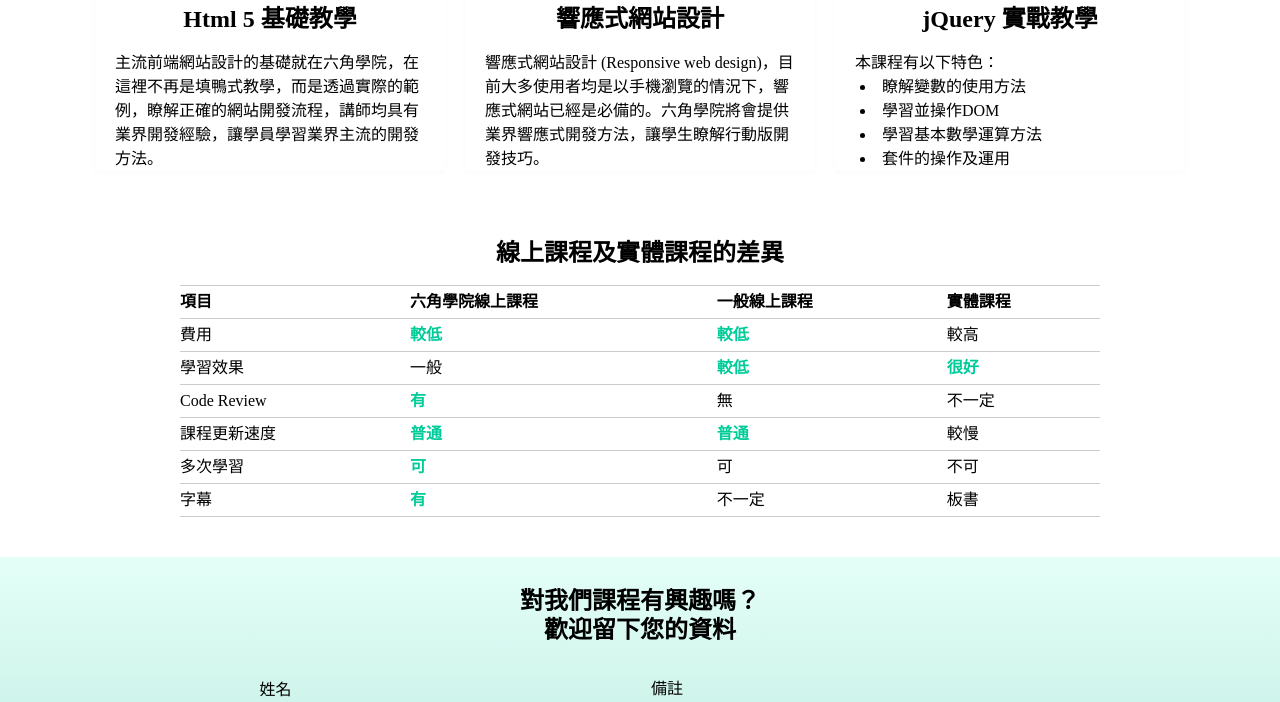
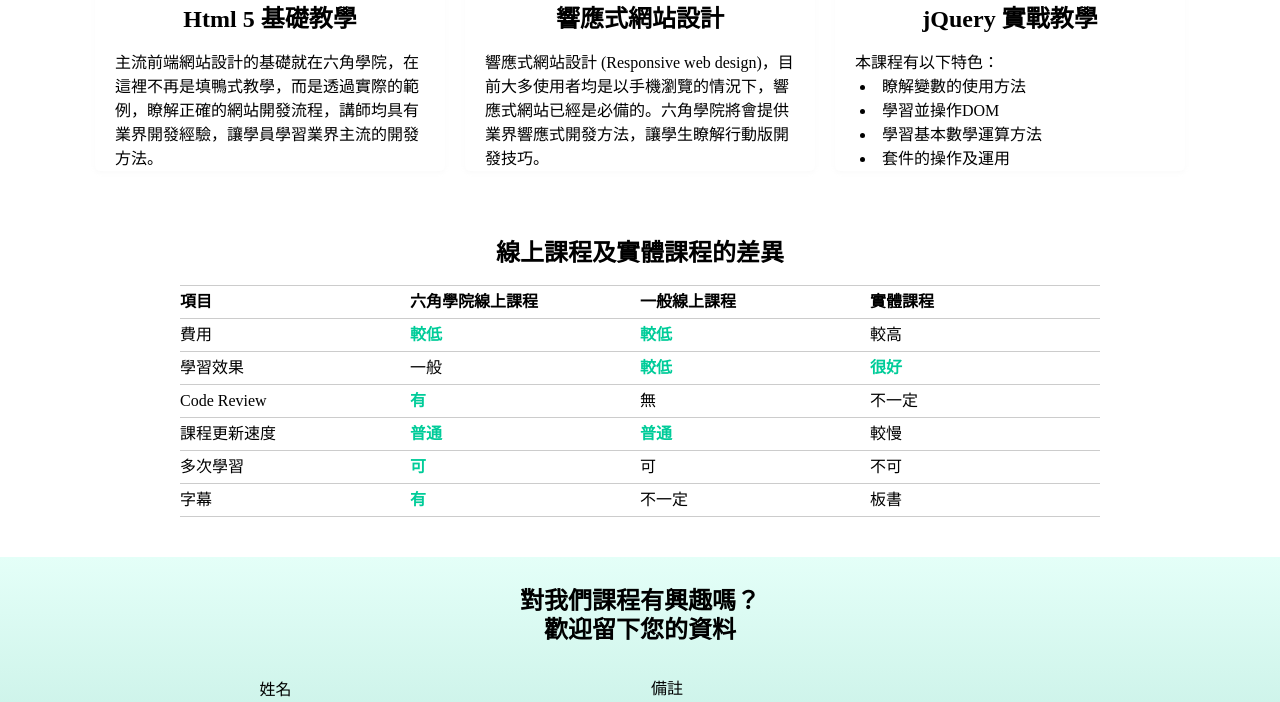
Before and after one commit to HuaaHsieh/HTML_CSS_Homework, a plain HTML site: page index.html in a window 1280 px wide. Shown: the part 720-1422 px from the top of the page. Drawn offline with Linux system fonts and the light colour scheme.

Commit message:
Comparison
1. th & td width change to 230px

```diff
--- a/style.css
+++ b/style.css
@@ -229,10 +229,12 @@
     border-top: 1px solid #CCCCCC;
     border-bottom: 1px solid #CCCCCC;
     font-weight: bold;
+    width: 230px;
 }
 
 .comparison td{
     border-bottom: 1px solid #CCCCCC;
+    width: 230px;
 }
 
 /* customer information */
```
